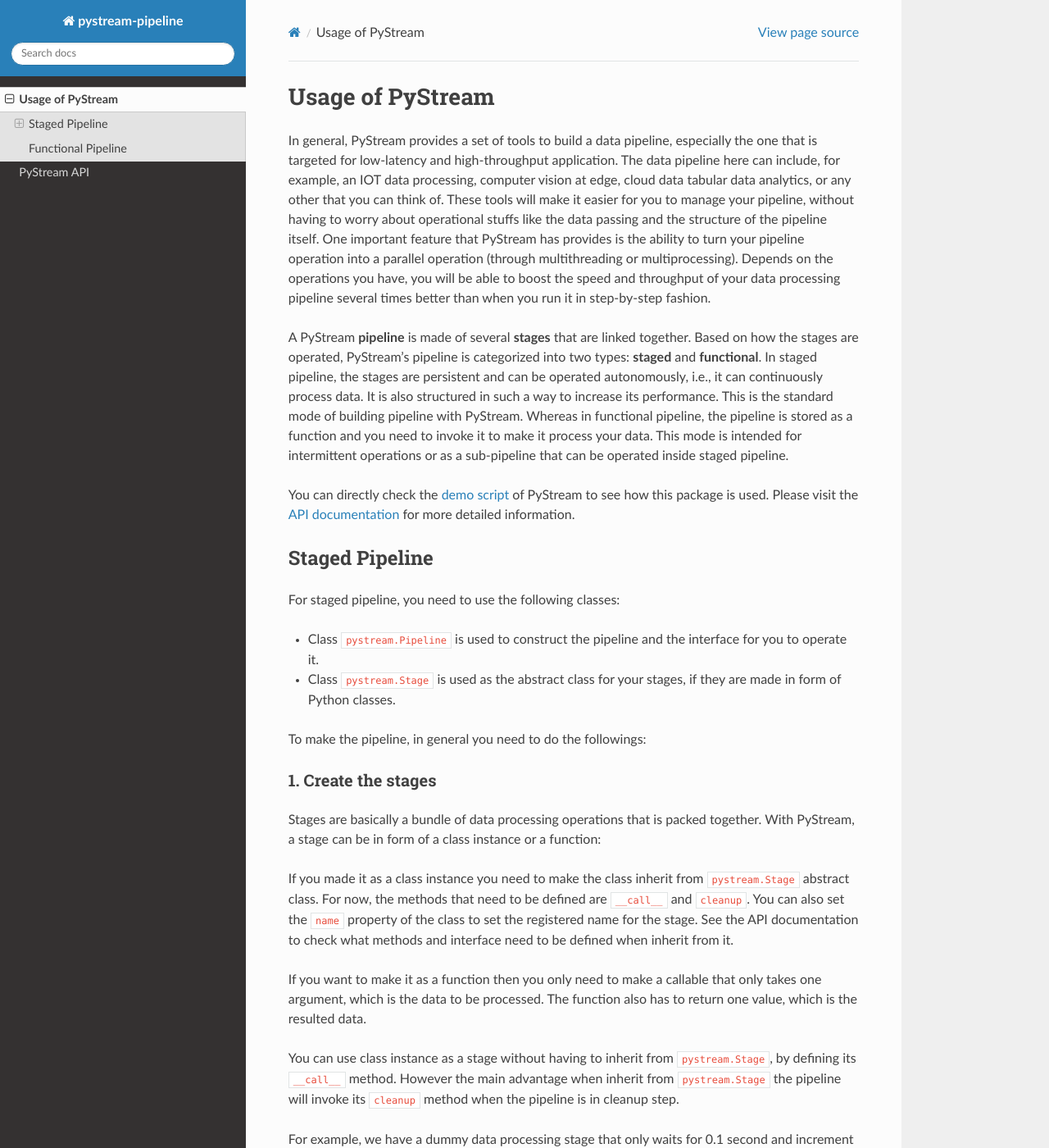
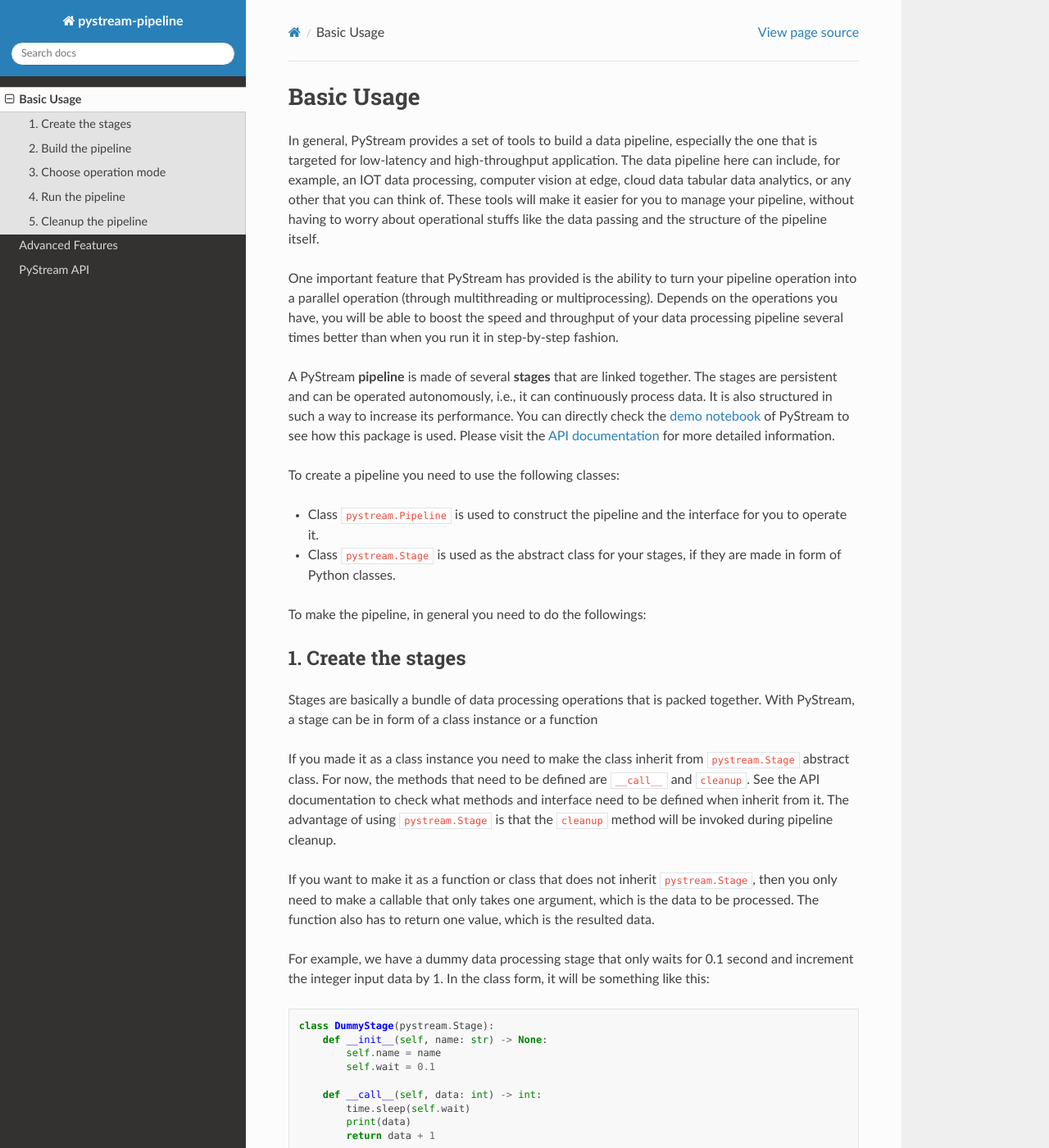
Before and after one commit to MukhlasAdib/pystream-pipeline, a Sphinx documentation site: the page built from docs/source/usage.rst, in a window 1280 px wide and 1400 px high. Shown: the whole window at 82% size. Built offline with Sphinx 7.4.7 and the Read the Docs theme 2.0.0, drawn with Linux system fonts in a browser that asks for light colours; some of the changed text lies outside the part shown.

Commit message:
📝 update docs v0.2.0 (#40)
* update demo notebook

* update main readme

* update docs deps

* fix deps

* update index.rst

* move some deps to dev

* minor stage docstring

* update current usage

* update docs req

* remove functional api

* add profiler guideline

* get profiles docstring minor update

* advanced link in index

* advanced guideline

* minor update

* update basic usage

* db custom path

* minor fix

* functions and constants api

* description

* autoattribute

* minor

* autodata again

* minor

```diff
--- a/docs/requirements.txt
+++ b/docs/requirements.txt
@@ -1 +1,2 @@
 pandas==1.5.3
+sphinx_rtd_theme==1.2.2
--- a/docs/source/index.rst
+++ b/docs/source/index.rst
@@ -15,6 +19,7 @@
    :maxdepth: 2
 
    usage
+   advanced
    api
 
 
--- a/docs/source/usage.rst
+++ b/docs/source/usage.rst
@@ -1,27 +1,20 @@
-Usage of PyStream
+Basic Usage
 ======================================
 
 In general, PyStream provides a set of tools to build a data pipeline, especially the one that is targeted for low-latency and high-throughput application.
 The data pipeline here can include, for example, an IOT data processing, computer vision at edge, cloud data tabular data analytics, or any other that you can think of.
 These tools will make it easier for you to manage your pipeline, without having to worry about operational stuffs like the data passing and the structure of the pipeline itself.
-One important feature that PyStream has provides is the ability to turn your pipeline operation into a parallel operation (through multithreading or multiprocessing).
+
+One important feature that PyStream has provided is the ability to turn your pipeline operation into a parallel operation (through multithreading or multiprocessing).
 Depends on the operations you have, you will be able to boost the speed and throughput of your data processing pipeline several times better than when you run it in step-by-step fashion.
 
 A PyStream **pipeline** is made of several **stages** that are linked together.
-Based on how the stages are operated, PyStream's pipeline is categorized into two types: **staged** and **functional**.
-In staged pipeline, the stages are persistent and can be operated autonomously, i.e., it can continuously process data.
+The stages are persistent and can be operated autonomously, i.e., it can continuously process data.
 It is also structured in such a way to increase its performance.
-This is the standard mode of building pipeline with PyStream.
-Whereas in functional pipeline, the pipeline is stored as a function and you need to invoke it to make it process your data.
-This mode is intended for intermittent operations or as a sub-pipeline that can be operated inside staged pipeline.
-
-You can directly check the `demo script <https://github.com/MukhlasAdib/pystream-pipeline/blob/main/demo.ipynb>`_ of PyStream to see how this package is used.
+You can directly check the `demo notebook <https://github.com/MukhlasAdib/pystream-pipeline/blob/main/demo.ipynb>`_ of PyStream to see how this package is used.
 Please visit the `API documentation <https://pystream-pipeline.readthedocs.io/en/latest/api.html>`_ for more detailed information.
 
-Staged Pipeline
---------------------------------------
-
-For staged pipeline, you need to use the following classes:
+To create a pipeline you need to use the following classes:
 
 - Class ``pystream.Pipeline`` is used to construct the pipeline and the interface for you to operate it.
 - Class ``pystream.Stage`` is used as the abstract class for your stages, if they are made in form of Python classes.
@@ -32,18 +25,15 @@
 ~~~~~~~~~~~~~~~~~~~~~~~~~~~~~~~~~~~~~~
 
 Stages are basically a bundle of data processing operations that is packed together.
-With PyStream, a stage can be in form of a class instance or a function:
+With PyStream, a stage can be in form of a class instance or a function
 
 If you made it as a class instance you need to make the class inherit from ``pystream.Stage`` abstract class.
 For now, the methods that need to be defined are ``__call__`` and ``cleanup``.
-You can also set the ``name`` property of the class to set the registered name for the stage.
 See the API documentation to check what methods and interface need to be defined when inherit from it.
+The advantage of using ``pystream.Stage`` is that the ``cleanup`` method will be invoked during pipeline cleanup.
 
-If you want to make it as a function then you only need to make a callable that only takes one argument, which is the data to be processed.
+If you want to make it as a function or class that does not inherit ``pystream.Stage``, then you only need to make a callable that only takes one argument, which is the data to be processed.
 The function also has to return one value, which is the resulted data.
-
-You can use class instance as a stage without having to inherit from ``pystream.Stage``, by defining its ``__call__`` method.
-However the main advantage when inherit from ``pystream.Stage`` the pipeline will invoke its ``cleanup`` method when the pipeline is in cleanup step.
 
 For example, we have a dummy data processing stage that only waits for 0.1 second and increment the integer input data by 1.
 In the class form, it will be something like this::
@@ -135,66 +129,3 @@
 The profiler can be activated by specifying ``use_profiler`` to True when instantiating ``pystream.Pipeline``.
 To get the pipeline profiles, use ``get_profiles`` method of ``pystream.Pipeline``.
 For examples, please check ``demo.ipynb``.
-
-Functional Pipeline
---------------------------------------
-
-Using functional pipeline is simple.
-You only need to define the stage callables and pass it to the functional pipeline tools that PyStream has.
-It is important to note that the passed functions only take one data argument.
-If you want to pass more external data, you can use persistent data type and embed it into your function partially.
-
-For example, to get the same pipeline as the previous example, the function will be as follow::
-
-    wait_time = 1
-    def dummy_stage(data):
-        time.sleep(wait_time)
-        print(data["data"])
-        data["data"] += 1
-        return data
-
-To make a serial pipeline, you can use ``pystream.functional.func_serial``::
-
-    pipeline_serial = pystream.functional.func_serial(
-        [
-            dummy_stage,
-            dummy_stage,
-            dummy_stage,
-        ]
-    )
-
-The serial functional pipeline is the same as the serial staged pipeline.
-
-To make a parallel one with threading strategy, just use ``pystream.functional.func_parallel_thread``::
-
-    pipeline_parallel = pystream.functional.func_parallel_thread(
-        [
-            dummy_stage,
-            dummy_stage,
-            dummy_stage,
-        ]
-    )
-
-The parallel that we are talking about here is different with parallel in staged mode.
-Here, all stage functions will be executed at the same time, with the same starting data state.
-If you call the pipeline, you will possibly get the numbers in a random order.
-
-You can also combine them::
-
-    pipeline_combined = pystream.functional.func_serial(
-        [
-            pipeline_parallel,
-            pipeline_serial,
-        ]
-    )
-
-In the pipeline above, the data will go through the 3 stages in ``pipeline_parallel`` first, processed at the same time in parallel.
-Then, after the 3 stages finished, it will go through the stage 1 of ``pipeline_serial``, then to stage 2, and then to stage 3 of it.
-When it has been finished, you will get that ``data["data"]`` is now ``6``.
-
-To run the pipeline, just call the pipeline function::
-
-    data = {"data": 0}
-    ret = pipeline_combined(data)
-
-and you will get the final modified `data` in `ret`.
--- a/pystream/__init__.py
+++ b/pystream/__init__.py
@@ -11,5 +11,11 @@
 __version__ = "0.1.3"
 
 logger = LOGGER
+"""
+The PyStream logger object from logging package
+"""
 
 MAIN_PIPELINE_NAME = _PIPELINE_NAME_IN_PROFILE
+"""
+The name of main pipeline in profiling result
+"""
```
Also changed, not shown: other parts of docs/source/index.rst (+4 -0 lines), other parts of docs/source/usage.rst (+9 -5 lines), README.md (+4 -2 lines), docs/source/advanced.rst (added, +70 -0 lines), docs/source/api.rst (+11 -6 lines), demo.ipynb, 3 other files.
